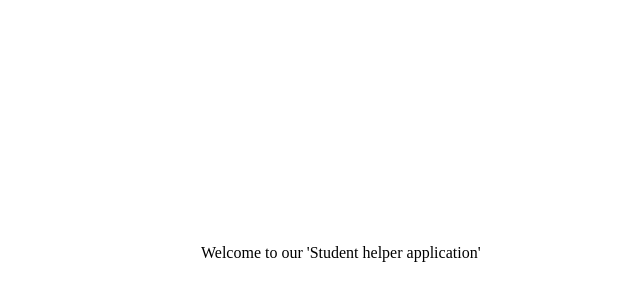
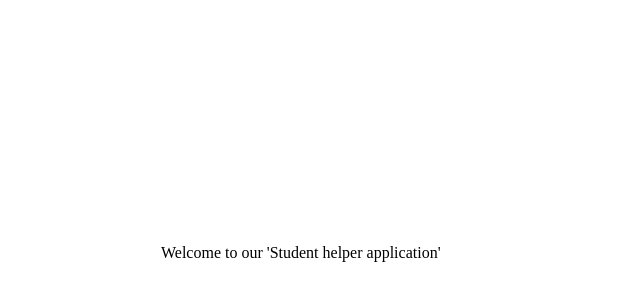
Before and after one commit to IKT-Team36/Student-productivity-helper-app-Frontend, a React (Vite) app: page / in a window 1280 px wide. Shown: the part 106-406 px from the top of the page, without its empty margins (339-979 px from the left). Built offline with nearby package versions, Linux system fonts and the light colour scheme.

Commit message:
Project env setup

```diff
--- a/src/App.tsx
+++ b/src/App.tsx
@@ -6,7 +6,7 @@ function App() {
                 top: '50%',
                 left: '50%',
                 marginTop: '-50px',
-                marginLeft: '-100px',
+                marginLeft: '-140px',
             }}>
                 Welcome to our 'Student helper application'
             </div>
```
